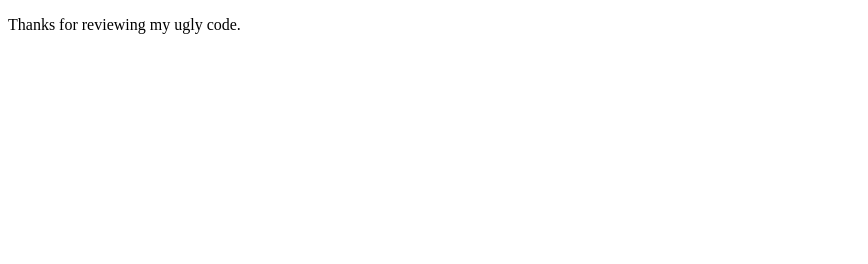
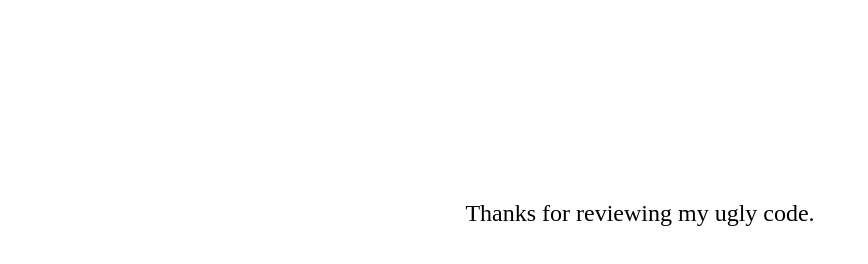
Before and after one commit to eririgasuki/blog, a plain HTML site: page index.html in a window 1280 px wide. Shown: the whole page, without its empty margins (0-868 px from the left). Drawn offline with Linux system fonts and the light colour scheme.

Commit message:
Update index.html

```diff
--- a/index.html
+++ b/index.html
@@ -7,6 +7,6 @@
     <title>index.html</title>
 </head>
 <body>
-    <p>Thanks for reviewing my ugly code.</p>
+    <p style="text-align:center;margin-top:200px;font-size: 24px;">Thanks for reviewing my ugly code.</p>
 </body>
 </html>
```
